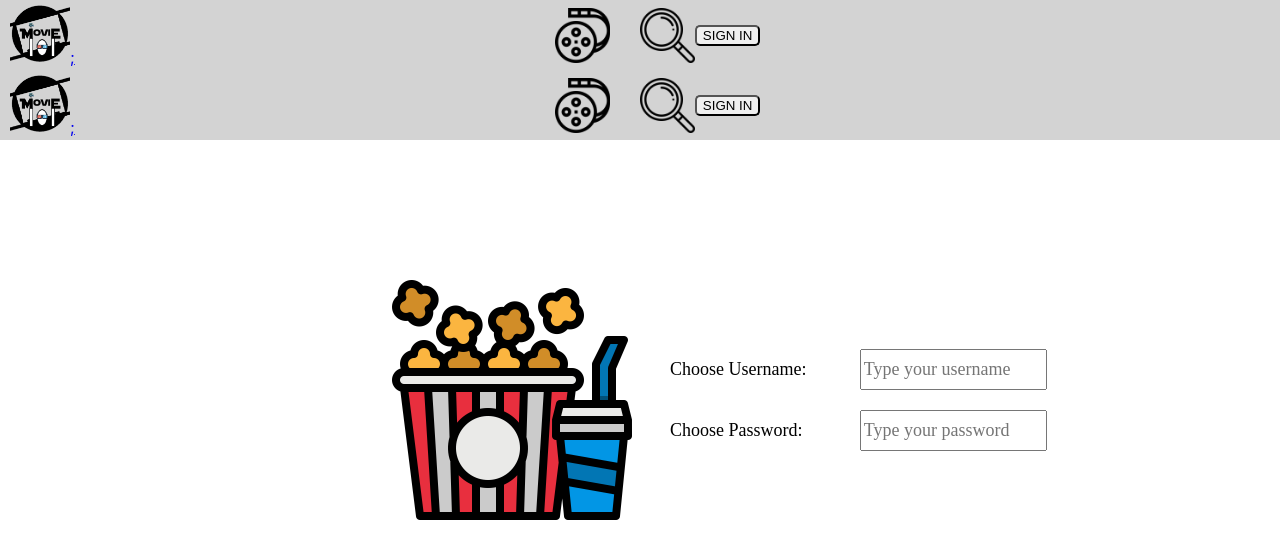
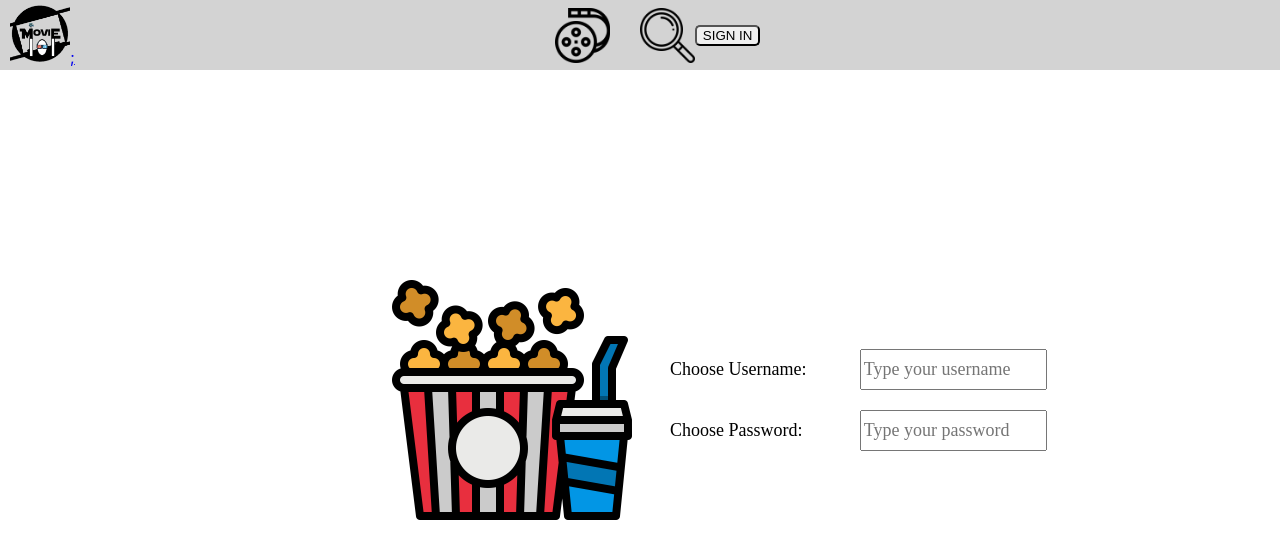
Before and after one commit to penceajr/movies101, a React (Create React App) app: page /create-account in a window 1280 px wide. Shown: the top 558 px of the page. Built offline with nearby package versions, Linux system fonts and the light colour scheme.

Commit message:
Deleted the 2nd header in AccountPage

```diff
--- a/src/Pages/CreateAccount.js
+++ b/src/Pages/CreateAccount.js
@@ -1,13 +1,11 @@
 import React from "react" ;
 import "./CreateAccount.css";
-import { Header } from "../components/Header/Header";
+
 import { CreateAccountBody } from "./CreateAccountComponents/CreateAccountBody";
 
 export function CreateAccount(props) {
     return (
         <div className="background-image">
-
-            <Header />
         <div className="CreateAccount-container">
             <CreateAccountBody />
         </div>
```
